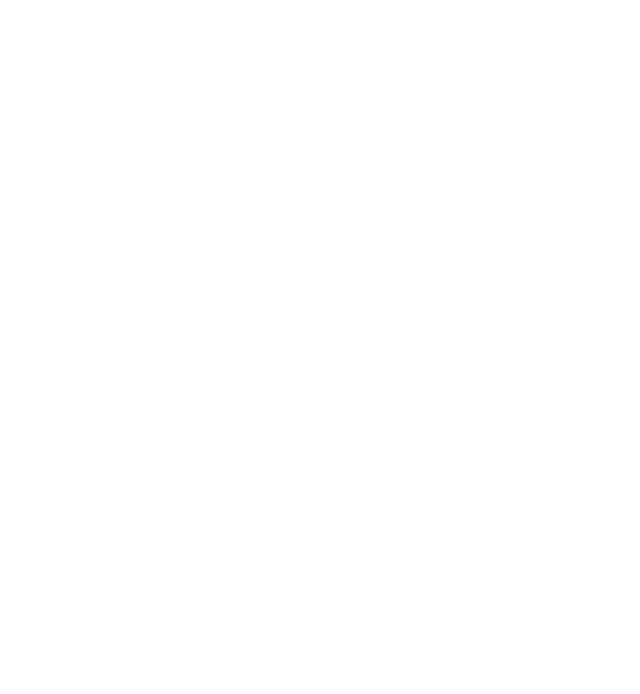
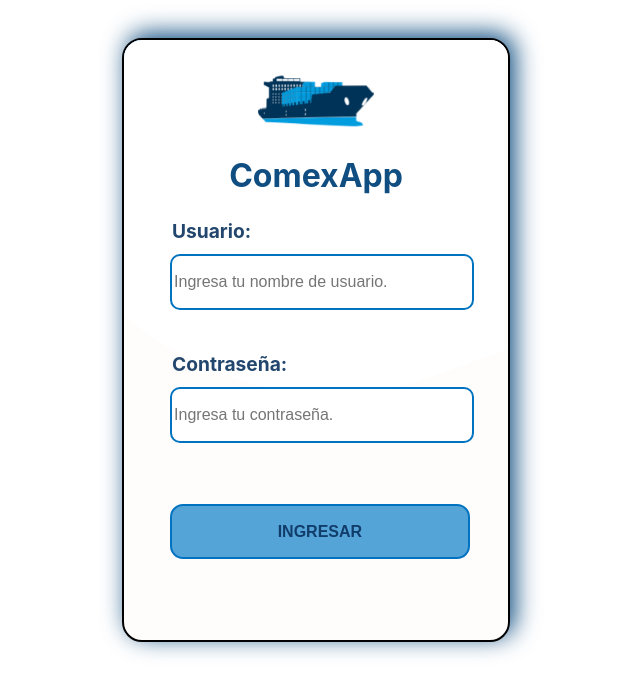
Before and after one commit to Daniela2-1998/ComexApp-web, a React (Create React App) app: page / in a window 1280 px wide. Shown: the top 694 px of the page, without its empty margins (326-966 px from the left). Built offline with nearby package versions, Linux system fonts and the light colour scheme; no server answers.

Commit message:
Diseño inicio de sesión

```diff
--- /dev/null
+++ b/src/css/Login.css
@@ -0,0 +1,67 @@
+.icono-login {
+  height: 130px;
+  width: 30%;
+  margin-top: 5%;
+  margin-left: 35%;
+  z-index: 2;
+  position: absolute;
+  background-image: url("/src/images/logo.png");
+  background-repeat: no-repeat;
+  background-size: contain;
+}
+
+
+.liquid {
+  background-color: #2893eb;
+  position: absolute;
+  box-shadow: inset 5px -5px 25px #104e81,
+    inset -5px 0px 25px #104e81;
+}
+
+
+.liquid::after {
+  width: 800px;
+  height: 700px;
+  left: -200px;
+  top: -400px;
+  z-index: 1;
+  content: '';
+  position: absolute;
+  border-radius: 45%;
+  background: #ffffff;
+  animation: animate 5s linear 2s infinite;
+}
+
+
+.liquid::before {
+  width: 450px;
+  height: 400px;
+  left: -110px;
+  top: -380px;
+  z-index: 1;
+  border-radius: 40%;
+  position: absolute;
+  content: '';
+  background-color: rgb(68, 160, 235);
+  animation: animate 5s linear 1.8s infinite;
+}
+
+
+@keyframes animate {
+  from {
+    transform: rotate(0deg);
+  }
+
+  to {
+    transform: rotate(360deg);
+  }
+}
+
+
+.botonLogin:hover {
+  background-color: #22466d;
+  color: #55a4d8;
+  border: 3px solid #22466d;
+  font-size: large;
+  font-weight: bolder;
+}
--- a/src/pages/Login.js
+++ b/src/pages/Login.js
@@ -1,12 +1,196 @@
-import React, {useState} from 'react';
+import React, { useState } from 'react';
+
+import { useNavigate } from 'react-router-dom';
+
+import { Helmet } from 'react-helmet';
+
+// ------------------------------------------------------------- IMPORTS FIREBASE --------------------------------------------------------------------------------------
+
+import { db } from '../firebase/FirebaseConfig';
+import { getAuth, signInWithEmailAndPassword } from "firebase/auth";
+
+
+// ------------------------------------------------------------ IMPORTS ESTILOS/DISEÑOS --------------------------------------------------------------------------------
+
+import styled from 'styled-components';
+import '../css/Login.css'
 
 
 function Login() {
-  return (
-    <div>
+    return (
+        <>
+            <Helmet>
+                <title>Inicio de sesión</title>
+            </Helmet>
 
-    </div>
-  )
+            <ContenedorLogin className='liquid'>
+                <figure className='icono-login'></figure>
+                <Titulo>ComexApp</Titulo>
+
+                <form>
+                    <EspacioCamposLogin className='espacio-campos'>
+
+                        <ContenedorOpcionLogin>
+                            <LabelCampos>Usuario:</LabelCampos>
+                            <CamposLogin
+                                className='campos'
+                                type="text"
+                                name='usuario'
+                                placeholder='Ingresa tu nombre de usuario.'
+                                required
+                            />
+                        </ContenedorOpcionLogin>
+
+                        <ContenedorOpcionLogin>
+                            <LabelCampos>Contraseña:</LabelCampos>
+                            <CamposLogin
+                                className='campos'
+                                type="password"
+                                name='contraseña'
+                                placeholder='Ingresa tu contraseña.'
+                                required
+                            />
+                        </ContenedorOpcionLogin>
+                    </EspacioCamposLogin>
+
+                    <BotonLogin as="button" type='submit' className='botonLogin'>INGRESAR</BotonLogin>
+                </form>
+
+            </ContenedorLogin>
+
+        </>
+    )
 }
 
+
+const ContenedorLogin = styled.div`
+  height: 600px;
+  width: 30%;
+  margin-top: 3%;
+  margin-left: 35%;
+  border-radius: 20px;
+  border: 2px solid;
+  box-shadow:  5px -5px 25px #104e81;
+  background-color: #fffcfc;
+  overflow: hidden;
+
+
+  /* --------------------------- RESPONSIVE POR TAMAÑO DE PANTALLAS  --------------------------------------------------------------------------*/
+
+
+  @media (max-width: 1300px) {
+    margin-bottom: 35%;
+  }
+
+  @media (max-width: 1000px) {
+    width: 40%;
+  }
+
+  @media (max-width: 800px) {
+    width: 50%;
+    margin-left: 25%;
+  }
+
+  @media (max-width: 600px) {
+    width: 60%;
+    margin-left: 22%;
+  }
+
+`;
+
+
+const Titulo = styled.h1`
+  color: #104e81;
+  position: relative;
+  z-index: 2;
+  margin-top: 30%;
+`;
+
+
+const EspacioCamposLogin = styled.div`
+  height: 250px;
+  width: 100%;
+  display: flex;
+  flex-direction: column;
+  justify-content: space-between;
+  z-index: 2;
+  position: absolute;
+`;
+
+
+const ContenedorOpcionLogin = styled.div`
+  width: 35%;
+  height: 150px;
+  margin-left: 2%;
+  display: flex;
+  color: rgb(110, 122, 122);
+  align-items: center;
+`;
+
+
+const LabelCampos = styled.label`
+  height: 20px;
+  width: 50%;
+  color: #22466d;
+  font-weight: bolder;
+  font-size: larger;
+  padding: 2%;
+  border-radius: 10px;
+  margin-bottom: 60%;
+  margin-left: 28%;
+
+  /* --------------------------- RESPONSIVE POR TAMAÑO DE PANTALLAS  --------------------------------------------------------------------------*/
+
+
+  @media (max-width: 1300px) {
+    margin-bottom: 80%;
+  }
+
+  @media (max-width: 600px) {
+    margin-bottom: 90%;
+  }
+
+`;
+
+const CamposLogin = styled.input`
+  height: 50px;
+  width: 77%;
+  margin-left: 10%;
+  border: 2px solid #0073c0;
+  border-radius: 10px;
+  font-size: medium;
+  display: flex;
+  z-index: 2;
+  position: absolute;
+`;
+
+
+const BotonLogin = styled.button`
+  height: 55px;
+  width: 78%;
+  padding: 1%;
+  margin-left: -38%;
+  margin-top: 60%;
+  border-radius: 13px;
+  border: 2px solid #0073c0;
+  background-color: #55a4d8;
+  color: #113d6b;
+  font-size: medium;
+  font-weight: bold;
+  z-index: 2;
+  position: absolute;
+
+
+  @media (max-width: 1300px) {
+    margin-top: 75%;
+  }
+
+  @media (max-width: 600px) {
+    margin-top: 85%;
+  }
+
+
+`;
+
+
 export default Login;
```
